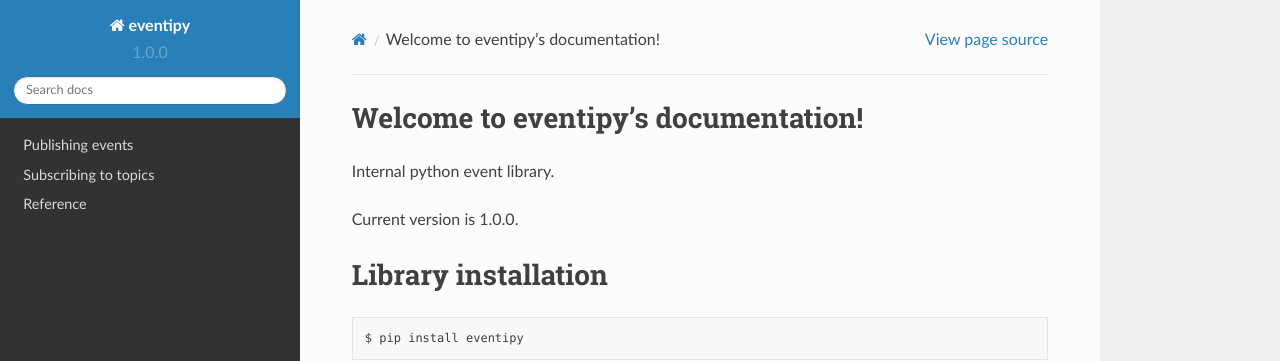
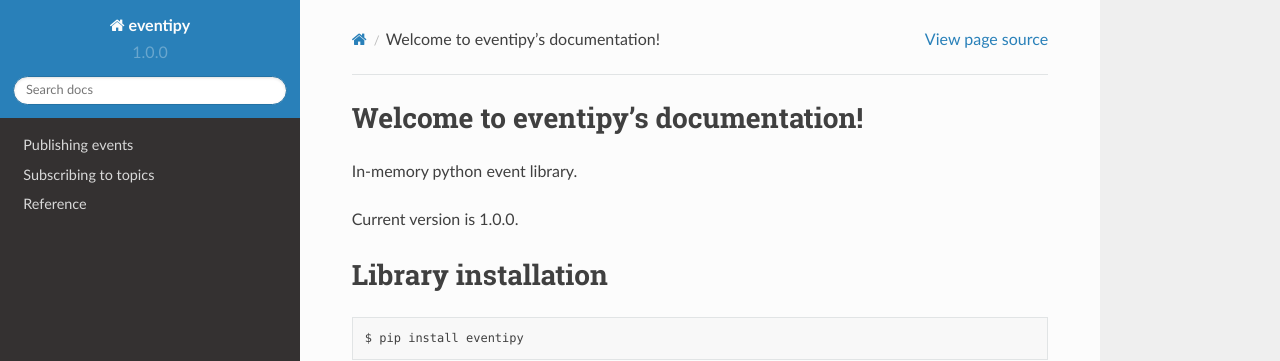
Before and after one commit to JonatanMartens/eventipy, a Sphinx documentation site: the page built from docs/index.rst, in a window 1280 px wide and 1241 px high. Shown: the top 361 px of the window. Built offline with Sphinx 7.4.7 and the Read the Docs theme 2.0.0, drawn with Linux system fonts in a browser that asks for light colours.

Commit message:
Change short description

```diff
--- a/docs/index.rst
+++ b/docs/index.rst
@@ -1,7 +1,7 @@
 Welcome to eventipy's documentation!
 ====================================
 
-Internal python event library.
+In-memory python event library.
 
 
 Current version is |version|.
--- a/setup.py
+++ b/setup.py
@@ -12,7 +12,7 @@ setuptools.setup(
     version=version,
     author="Jonatan Martens",
     author_email="jonatanmartenstav@gmail.com",
-    description="Python event library",
+    description="In-memory python event library",
     long_description=long_description,
     long_description_content_type="text/markdown",
     url="https://github.com/JonatanMartens/eventipy",
```
